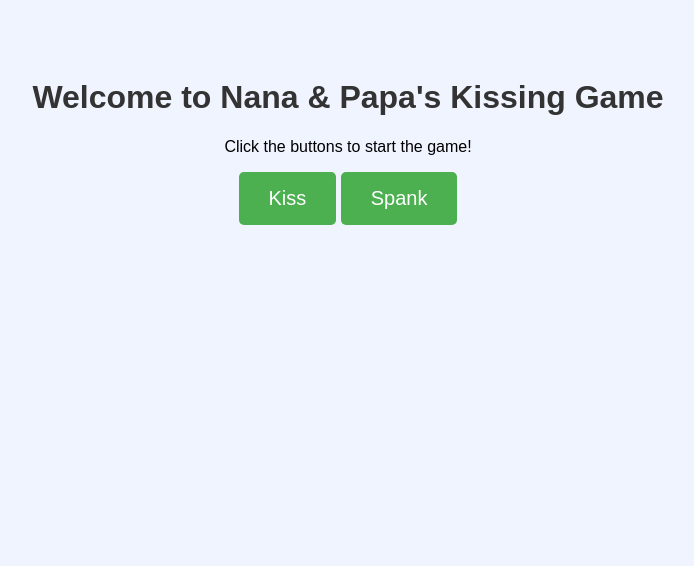
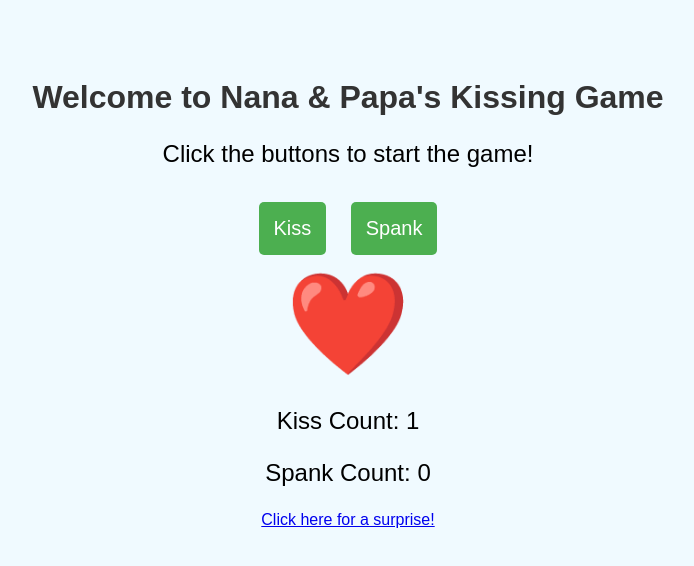
Before and after one commit to TheBeast02/KissSpank, a plain HTML site: page index.html in a window 1280 px wide. Both pictures are taken after a click on the button "Kiss". Shown: the whole page, without its empty margins (292-986 px from the left). Drawn offline with Linux system fonts and the light colour scheme.

Commit message:
Update index.html

```diff
--- a/index.html
+++ b/index.html
@@ -5,25 +5,46 @@
     <meta name="viewport" content="width=device-width, initial-scale=1.0">
     <title>Kiss-Spank Game</title>
     <style>
-        body { font-family: Arial, sans-serif; background-color: #f0f4ff; text-align: center; padding: 50px; }
+        body { font-family: Arial, sans-serif; background-color: #f0faff; text-align: center; padding: 50px; }
         h1 { color: #333; }
-        button { font-size: 20px; padding: 15px 30px; background-color: #4CAF50; color: white; border: none; border-radius: 5px; }
+        button { font-size: 20px; padding: 15px; margin: 10px; background-color: #4CAF50; color: white; border: none; border-radius: 5px; }
         button:hover { background-color: #45a049; }
+        .emoji { font-size: 100px; display: none; }
+        p { font-size: 24px; }
     </style>
 </head>
 <body>
     <h1>Welcome to Nana & Papa's Kissing Game</h1>
     <p>Click the buttons to start the game!</p>
-    <button onclick="kiss()">Kiss</button>
-    <button onclick="spank()">Spank</button>
+    <button id="kiss-btn" onclick="showKiss()">Kiss</button>
+    <button id="spank-btn" onclick="showSpank()">Spank</button>
+
+    <div id="emoji-container">
+        <span id="kiss-emoji" class="emoji">❤️</span>
+        <span id="spank-emoji" class="emoji">👋</span>
+    </div>
+
+    <p>Kiss Count: <span id="kiss-count">0</span></p>
+    <p>Spank Count: <span id="spank-count">0</span></p>
+
+    <a href="your_next_page.html">Click here for a surprise!</a>
 
     <script>
-        function kiss() {
-            alert("You clicked Kiss!");
+        let kissCount = 0;
+        let spankCount = 0;
+
+        function showKiss() {
+            document.getElementById("kiss-emoji").style.display = "block";
+            document.getElementById("spank-emoji").style.display = "none";
+            kissCount++;
+            document.getElementById("kiss-count").innerText = kissCount;
         }
 
-        function spank() {
-            alert("You clicked Spank!");
+        function showSpank() {
+            document.getElementById("spank-emoji").style.display = "block";
+            document.getElementById("kiss-emoji").style.display = "none";
+            spankCount++;
+            document.getElementById("spank-count").innerText = spankCount;
         }
     </script>
 </body>
```
